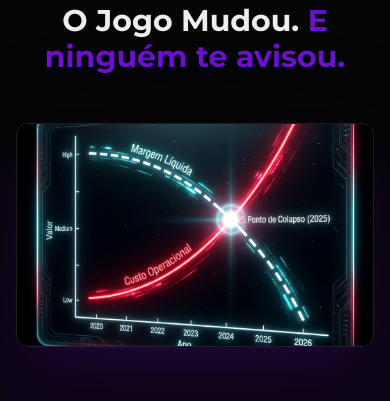
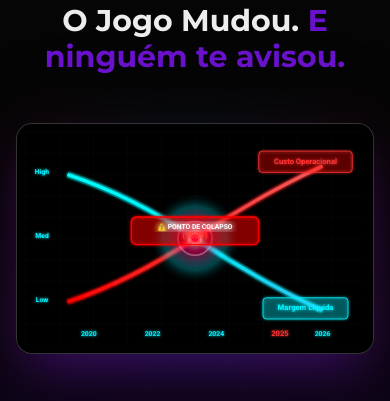
Before and after one commit to OpusHub/lp_webinar_v1, a Next.js app in the folder web-app/: page / in a window 390 px wide. Shown: the part 1420-1821 px from the top of the page. Built offline with nearby package versions, Linux system fonts and the light colour scheme.

Commit message:
fix: restore animated chart on mobile with optimized sizing

```diff
--- a/web-app/components/sections/Tension.tsx
+++ b/web-app/components/sections/Tension.tsx
@@ -26,31 +26,19 @@
                     </h2>
                 </motion.div>
 
-                {/* 2. Chart - Static on Mobile, Animated on Desktop */}
+                {/* 2. Animated SVG Chart (Responsive) */}
                 <motion.div
                     initial={{ opacity: 0, scale: 0.95 }}
                     whileInView={{ opacity: 1, scale: 1 }}
-                    viewport={{ once: true }}
+                    viewport={{ once: true, margin: "-50px" }}
                     transition={{ duration: 0.8 }}
-                    className="relative w-full max-w-2xl mx-auto mb-12"
+                    className="relative w-full max-w-3xl mx-auto mb-12"
                 >
-                    {/* Mobile: Static Image */}
-                    <div className="block md:hidden relative w-full aspect-[16/10] rounded-xl overflow-hidden border border-white/10 shadow-2xl shadow-opus-purple/20">
-                        <Image
-                            src="/collapse-chart.png"
-                            alt="Gráfico de Colapso vs Dominação"
-                            fill
-                            className="object-cover"
-                        />
-                    </div>
-
-                    {/* Desktop: Animated SVG */}
-                    <div className="hidden md:block relative rounded-2xl overflow-hidden border border-white/20 shadow-2xl shadow-opus-purple/40 bg-black p-8 md:p-12">
                     {/* Animated Glow Ring */}
                     <motion.div
                         animate={{
                             opacity: [0.3, 0.6, 0.3],
-                                scale: [1, 1.05, 1]
+                            scale: [1, 1.02, 1]
                         }}
                         transition={{
                             duration: 3,
@@ -60,6 +48,7 @@
                         className="absolute inset-0 rounded-2xl bg-gradient-to-r from-red-500/20 via-opus-cyan/20 to-red-500/20 blur-xl pointer-events-none"
                     />
 
+                    <div className="relative rounded-2xl overflow-hidden border border-white/20 shadow-2xl shadow-opus-purple/40 bg-black p-2 md:p-8">
                         <svg viewBox="0 0 800 500" className="w-full h-auto relative z-10">
                             <defs>
                                 {/* Grid Pattern */}
@@ -123,42 +112,42 @@
                             <line x1="80" y1="450" x2="750" y2="450" stroke="rgba(0,242,254,0.3)" strokeWidth="2" filter="url(#cyanNeon)" />
                             <line x1="80" y1="50" x2="80" y2="450" stroke="rgba(0,242,254,0.3)" strokeWidth="2" filter="url(#cyanNeon)" />
 
-                            {/* Y-axis labels with glow */}
-                            <text x="40" y="100" fill="#00f2fe" fontSize="13" fontWeight="600" textAnchor="middle" filter="url(#cyanNeon)">High</text>
-                            <text x="40" y="250" fill="#00f2fe" fontSize="13" fontWeight="600" textAnchor="middle" filter="url(#cyanNeon)">Med</text>
-                            <text x="40" y="400" fill="#00f2fe" fontSize="13" fontWeight="600" textAnchor="middle" filter="url(#cyanNeon)">Low</text>
+                            {/* Y-axis labels with glow - INCREASED SIZE */}
+                            <text x="40" y="100" fill="#00f2fe" fontSize="16" fontWeight="600" textAnchor="middle" filter="url(#cyanNeon)">High</text>
+                            <text x="40" y="250" fill="#00f2fe" fontSize="16" fontWeight="600" textAnchor="middle" filter="url(#cyanNeon)">Med</text>
+                            <text x="40" y="400" fill="#00f2fe" fontSize="16" fontWeight="600" textAnchor="middle" filter="url(#cyanNeon)">Low</text>
 
-                            {/* X-axis labels with glow */}
-                            <text x="150" y="480" fill="#00f2fe" fontSize="13" fontWeight="600" textAnchor="middle" filter="url(#cyanNeon)">2020</text>
-                            <text x="300" y="480" fill="#00f2fe" fontSize="13" fontWeight="600" textAnchor="middle" filter="url(#cyanNeon)">2022</text>
-                            <text x="450" y="480" fill="#00f2fe" fontSize="13" fontWeight="600" textAnchor="middle" filter="url(#cyanNeon)">2024</text>
-                            <text x="600" y="480" fill="#ff3333" fontSize="13" fontWeight="700" textAnchor="middle" filter="url(#redNeon)">2025</text>
-                            <text x="700" y="480" fill="#00f2fe" fontSize="13" fontWeight="600" textAnchor="middle" filter="url(#cyanNeon)">2026</text>
+                            {/* X-axis labels with glow - INCREASED SIZE */}
+                            <text x="150" y="480" fill="#00f2fe" fontSize="16" fontWeight="600" textAnchor="middle" filter="url(#cyanNeon)">2020</text>
+                            <text x="300" y="480" fill="#00f2fe" fontSize="16" fontWeight="600" textAnchor="middle" filter="url(#cyanNeon)">2022</text>
+                            <text x="450" y="480" fill="#00f2fe" fontSize="16" fontWeight="600" textAnchor="middle" filter="url(#cyanNeon)">2024</text>
+                            <text x="600" y="480" fill="#ff3333" fontSize="18" fontWeight="700" textAnchor="middle" filter="url(#redNeon)">2025</text>
+                            <text x="700" y="480" fill="#00f2fe" fontSize="16" fontWeight="600" textAnchor="middle" filter="url(#cyanNeon)">2026</text>
 
                             {/* SHADOW/GLOW layers for Red Line */}
                             <motion.path
                                 d="M 100 400 Q 250 350 400 250 T 700 80"
                                 fill="none"
                                 stroke="#ff0000"
-                                strokeWidth="12"
-                                strokeOpacity="0.3"
+                                strokeWidth="16"
+                                strokeOpacity="0.2"
                                 filter="url(#redNeon)"
                                 initial={{ pathLength: 0 }}
                                 whileInView={{ pathLength: 1 }}
-                                viewport={{ once: true }}
+                                viewport={{ once: true, margin: "-50px" }}
                                 transition={{ duration: 2, ease: "easeInOut" }}
                             />
 
-                            {/* Main Red Line (Custo Operacional) */}
+                            {/* Main Red Line (Custo Operacional) - THICKER */}
                             <motion.path
                                 d="M 100 400 Q 250 350 400 250 T 700 80"
                                 fill="none"
                                 stroke="url(#redGlow)"
-                                strokeWidth="6"
+                                strokeWidth="8"
                                 filter="url(#redNeon)"
                                 initial={{ pathLength: 0 }}
                                 whileInView={{ pathLength: 1 }}
-                                viewport={{ once: true }}
+                                viewport={{ once: true, margin: "-50px" }}
                                 transition={{ duration: 2, ease: "easeInOut" }}
                             />
 
@@ -167,50 +156,50 @@
                                 d="M 100 100 Q 250 150 400 250 T 700 420"
                                 fill="none"
                                 stroke="#00ffff"
-                                strokeWidth="12"
+                                strokeWidth="16"
                                 strokeDasharray="10 5"
-                                strokeOpacity="0.3"
+                                strokeOpacity="0.2"
                                 filter="url(#cyanNeon)"
                                 initial={{ pathLength: 0 }}
                                 whileInView={{ pathLength: 1 }}
-                                viewport={{ once: true }}
+                                viewport={{ once: true, margin: "-50px" }}
                                 transition={{ duration: 2, ease: "easeInOut", delay: 0.3 }}
                             />
 
-                            {/* Main Cyan Line (Margem Líquida) */}
+                            {/* Main Cyan Line (Margem Líquida) - THICKER */}
                             <motion.path
                                 d="M 100 100 Q 250 150 400 250 T 700 420"
                                 fill="none"
                                 stroke="url(#cyanGlow)"
-                                strokeWidth="6"
+                                strokeWidth="8"
                                 strokeDasharray="10 5"
                                 filter="url(#cyanNeon)"
                                 initial={{ pathLength: 0 }}
                                 whileInView={{ pathLength: 1 }}
-                                viewport={{ once: true }}
+                                viewport={{ once: true, margin: "-50px" }}
                                 transition={{ duration: 2, ease: "easeInOut", delay: 0.3 }}
                             />
 
-                            {/* Label: Custo Operacional */}
+                            {/* Label: Custo Operacional - LARGER & ADJUSTED POSITION */}
                             <motion.g
                                 initial={{ opacity: 0, x: -20 }}
                                 whileInView={{ opacity: 1, x: 0 }}
                                 viewport={{ once: true }}
                                 transition={{ duration: 0.5, delay: 2 }}
                             >
-                                <rect x="570" y="55" width="190" height="40" rx="8" fill="rgba(255, 0, 0, 0.2)" stroke="#ff3333" strokeWidth="2" filter="url(#redNeon)" />
-                                <text x="665" y="80" fill="#ff3333" fontSize="14" fontWeight="bold" textAnchor="middle" filter="url(#redNeon)">Custo Operacional</text>
+                                <rect x="550" y="45" width="220" height="50" rx="8" fill="rgba(255, 0, 0, 0.2)" stroke="#ff3333" strokeWidth="2" filter="url(#redNeon)" />
+                                <text x="660" y="75" fill="#ff3333" fontSize="18" fontWeight="bold" textAnchor="middle" filter="url(#redNeon)">Custo Operacional</text>
                             </motion.g>
 
-                            {/* Label: Margem Líquida */}
+                            {/* Label: Margem Líquida - LARGER & ADJUSTED POSITION */}
                             <motion.g
                                 initial={{ opacity: 0, x: -20 }}
                                 whileInView={{ opacity: 1, x: 0 }}
                                 viewport={{ once: true }}
                                 transition={{ duration: 0.5, delay: 2.2 }}
                             >
-                                <rect x="580" y="400" width="160" height="40" rx="8" fill="rgba(0, 242, 254, 0.2)" stroke="#00f2fe" strokeWidth="2" filter="url(#cyanNeon)" />
-                                <text x="660" y="425" fill="#00f2fe" fontSize="14" fontWeight="bold" textAnchor="middle" filter="url(#cyanNeon)">Margem Líquida</text>
+                                <rect x="560" y="390" width="200" height="50" rx="8" fill="rgba(0, 242, 254, 0.2)" stroke="#00f2fe" strokeWidth="2" filter="url(#cyanNeon)" />
+                                <text x="660" y="420" fill="#00f2fe" fontSize="18" fontWeight="bold" textAnchor="middle" filter="url(#cyanNeon)">Margem Líquida</text>
                             </motion.g>
 
                             {/* COLLAPSE POINT - THE EXPLOSION */}
@@ -224,11 +213,11 @@
                                 <motion.circle
                                     cx="400"
                                     cy="250"
-                                    r="80"
+                                    r="100"
                                     fill="url(#explosionGlow)"
                                     opacity="0.6"
                                     animate={{
-                                        r: [60, 90, 60],
+                                        r: [80, 110, 80],
                                         opacity: [0.4, 0.7, 0.4]
                                     }}
                                     transition={{
@@ -240,39 +229,39 @@
 
                                 {/* Multiple pulsing rings */}
                                 <motion.circle
-                                    cx="400" cy="250" r="30"
-                                    fill="none" stroke="#fff" strokeWidth="3" opacity="0.4"
-                                    animate={{ r: [20, 40, 20], opacity: [0.6, 0.1, 0.6] }}
+                                    cx="400" cy="250" r="40"
+                                    fill="none" stroke="#fff" strokeWidth="4" opacity="0.4"
+                                    animate={{ r: [30, 50, 30], opacity: [0.6, 0.1, 0.6] }}
                                     transition={{ duration: 2, repeat: Infinity, ease: "easeInOut" }}
                                 />
                                 <motion.circle
-                                    cx="400" cy="250" r="25"
-                                    fill="none" stroke="#ff0066" strokeWidth="2" opacity="0.5"
-                                    animate={{ r: [15, 35, 15], opacity: [0.7, 0.2, 0.7] }}
+                                    cx="400" cy="250" r="30"
+                                    fill="none" stroke="#ff0066" strokeWidth="3" opacity="0.5"
+                                    animate={{ r: [20, 40, 20], opacity: [0.7, 0.2, 0.7] }}
                                     transition={{ duration: 1.8, repeat: Infinity, ease: "easeInOut", delay: 0.3 }}
                                 />
 
                                 {/* Central bright point */}
-                                <circle cx="400" cy="250" r="12" fill="#fff" filter="url(#explosion)">
+                                <circle cx="400" cy="250" r="15" fill="#fff" filter="url(#explosion)">
                                     <animate attributeName="opacity" values="1;0.6;1" dur="1s" repeatCount="indefinite" />
                                 </circle>
-                                <circle cx="400" cy="250" r="6" fill="#ff0066" filter="url(#explosion)">
-                                    <animate attributeName="r" values="6;8;6" dur="1s" repeatCount="indefinite" />
+                                <circle cx="400" cy="250" r="8" fill="#ff0066" filter="url(#explosion)">
+                                    <animate attributeName="r" values="6;9;6" dur="1s" repeatCount="indefinite" />
                                 </circle>
 
                                 {/* Warning Label with intense glow */}
-                                <rect x="265" y="210" width="270" height="55" rx="10"
+                                <rect x="250" y="200" width="300" height="65" rx="12"
                                     fill="rgba(255, 0, 0, 0.3)"
                                     stroke="#ff0000"
                                     strokeWidth="3"
                                     filter="url(#redNeon)">
-                                    <animate attributeName="stroke-width" values="3;4;3" dur="1.5s" repeatCount="indefinite" />
+                                    <animate attributeName="stroke-width" values="3;5;3" dur="1.5s" repeatCount="indefinite" />
                                 </rect>
 
-                                <text x="400" y="233" fill="#fff" fontSize="12" fontWeight="900" textAnchor="middle" filter="url(#explosion)">
+                                <text x="400" y="228" fill="#fff" fontSize="16" fontWeight="900" textAnchor="middle" filter="url(#explosion)">
                                     ⚠️ PONTO DE COLAPSO
                                 </text>
-                                <text x="400" y="252" fill="#ff3333" fontSize="16" fontWeight="900" textAnchor="middle" filter="url(#redNeon)">
+                                <text x="400" y="250" fill="#ff3333" fontSize="20" fontWeight="900" textAnchor="middle" filter="url(#redNeon)">
                                     (2025)
                                     <animate attributeName="opacity" values="1;0.7;1" dur="1s" repeatCount="indefinite" />
                                 </text>
```
Lines whose indentation alone changed are shown as unchanged.
